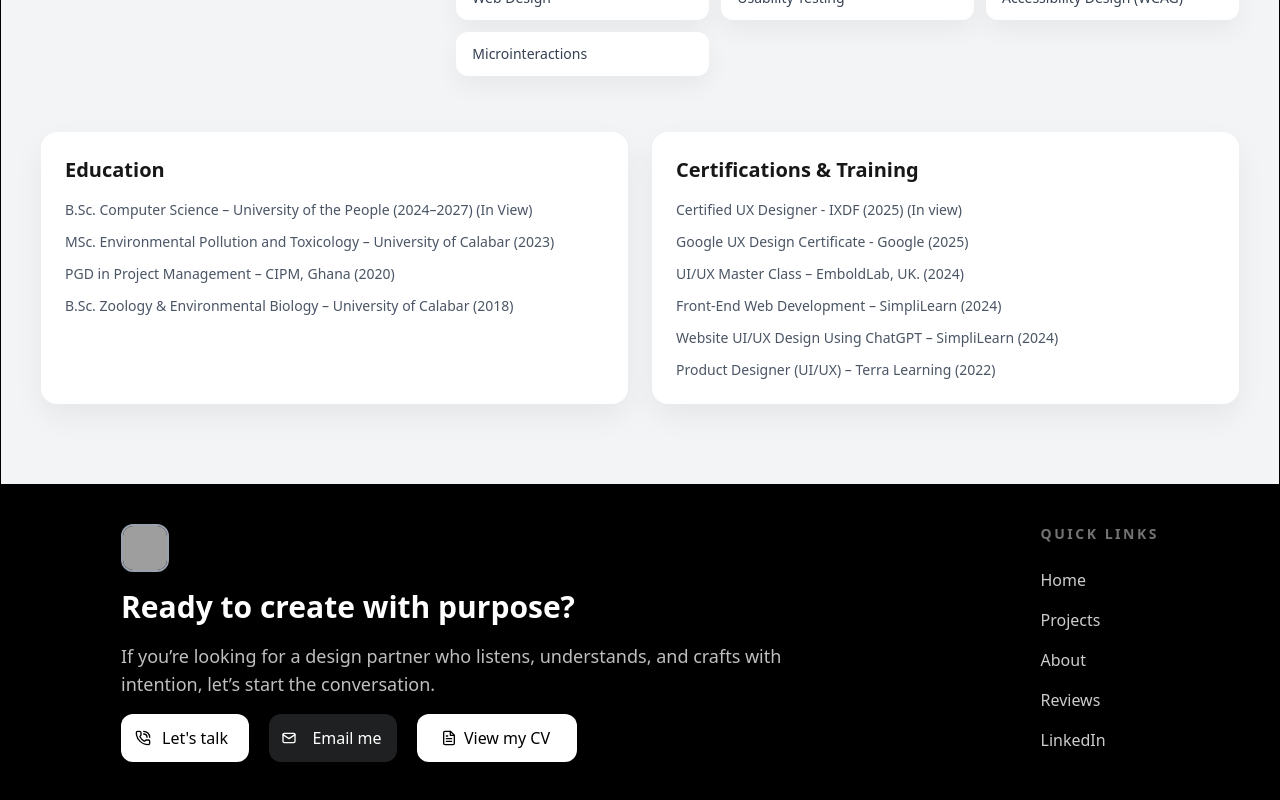
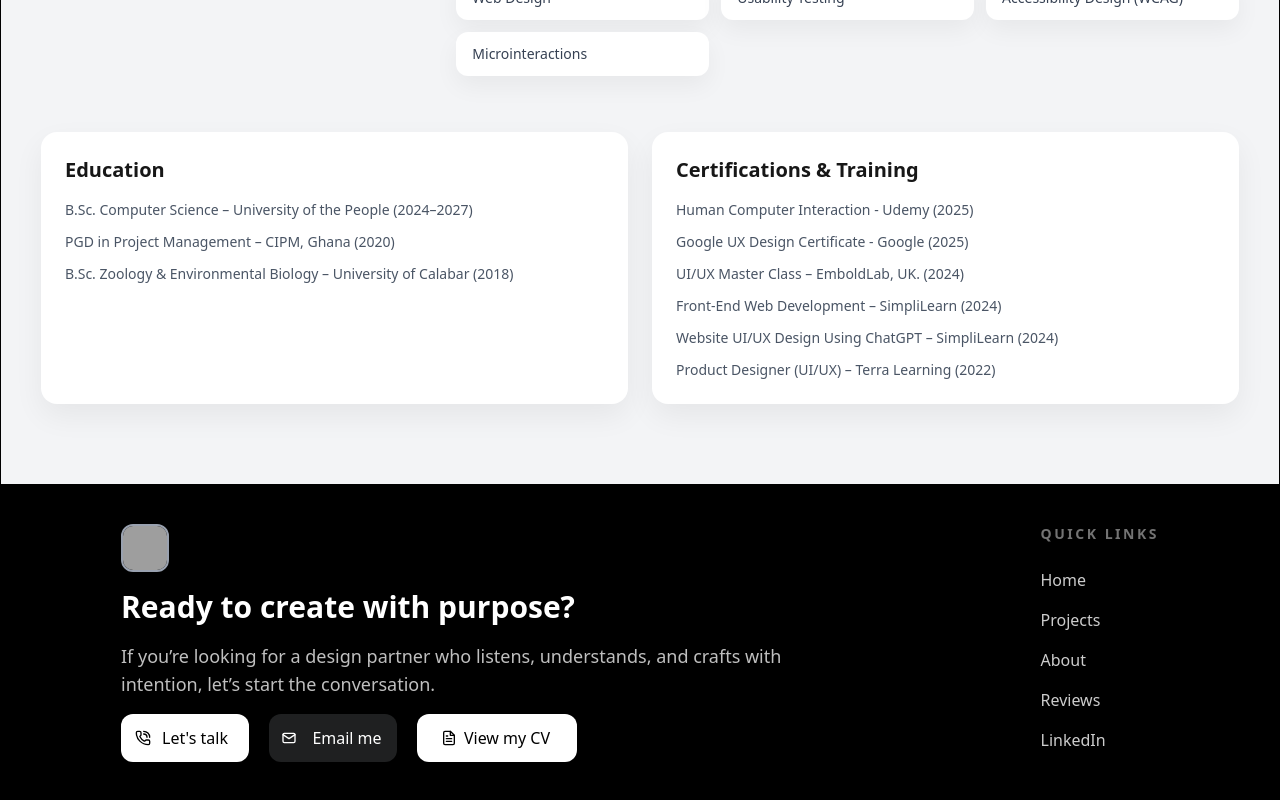
Before and after one commit to Nuelsmall/portfolio, a Next.js app: page /about in a window 1280 px wide. Shown: the part 2059-2859 px from the top of the page. Built offline with nearby package versions, Linux system fonts and the light colour scheme; grey boxes are pictures that could not be loaded.

Commit message:
Update education and certification details
Removed 'In View' from education and certification entries.

```diff
--- a/app/about/page.tsx
+++ b/app/about/page.tsx
@@ -51,14 +51,13 @@ const skillset = [
 ];
 
 const education = [
-  "B.Sc. Computer Science – University of the People (2024–2027) (In View)",
-  "MSc. Environmental Pollution and Toxicology – University of Calabar (2023)",
+  "B.Sc. Computer Science – University of the People (2024–2027)",
   "PGD in Project Management – CIPM, Ghana (2020)",
   "B.Sc. Zoology & Environmental Biology – University of Calabar (2018)",
 ];
 
 const certifications = [
-  "Certified UX Designer - IXDF (2025) (In view)",
+  "Human Computer Interaction - Udemy (2025)",
   "Google UX Design Certificate - Google (2025)",
   "UI/UX Master Class – EmboldLab, UK. (2024)",
   "Front-End Web Development – SimpliLearn (2024)",
```
